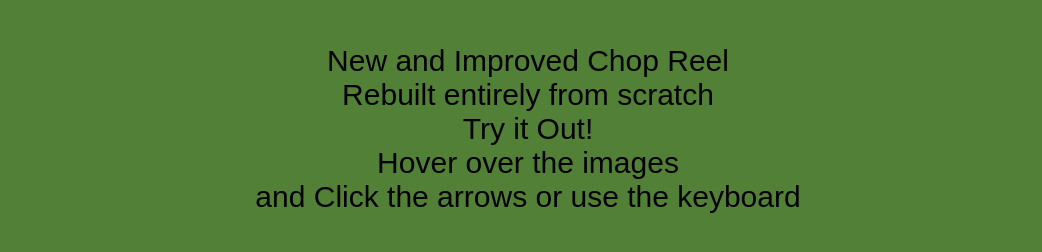
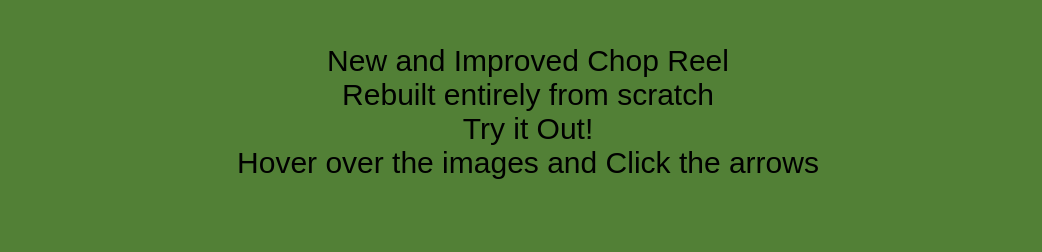
Before and after one commit to nadeemsultan/autemo-chopreel, a plain HTML site: page index.html in a window 1280 px wide. Shown: the part 348-600 px from the top of the page, without its empty margins (112-1154 px from the left). Drawn offline with nearby package versions, Linux system fonts and the light colour scheme.

Commit message:
disabled keyboard functionality - too buggy

```diff
--- a/index.html
+++ b/index.html
@@ -54,8 +54,7 @@
 	Rebuilt entirely from scratch<br>
 
 	Try it Out!<br>
-	Hover over the images <br>
-	and Click the arrows or use the keyboard
+	Hover over the images and Click the arrows
 
 	</div>
 
--- a/javascript.js
+++ b/javascript.js
@@ -31,7 +31,7 @@ $(document).ready(function(){
 
 		//keyboard functionality
 
-		$(document).keydown(function(key) {
+		/*$(document).keydown(function(key) {
 	        switch(parseInt(key.which,10)) {
 				case 37:
 					image.stop().animate({left: 0},300);
@@ -48,7 +48,7 @@ $(document).ready(function(){
 				default:
 				break;
 			}
-		});
+		});*/
 
 
 		// hover effects
```
